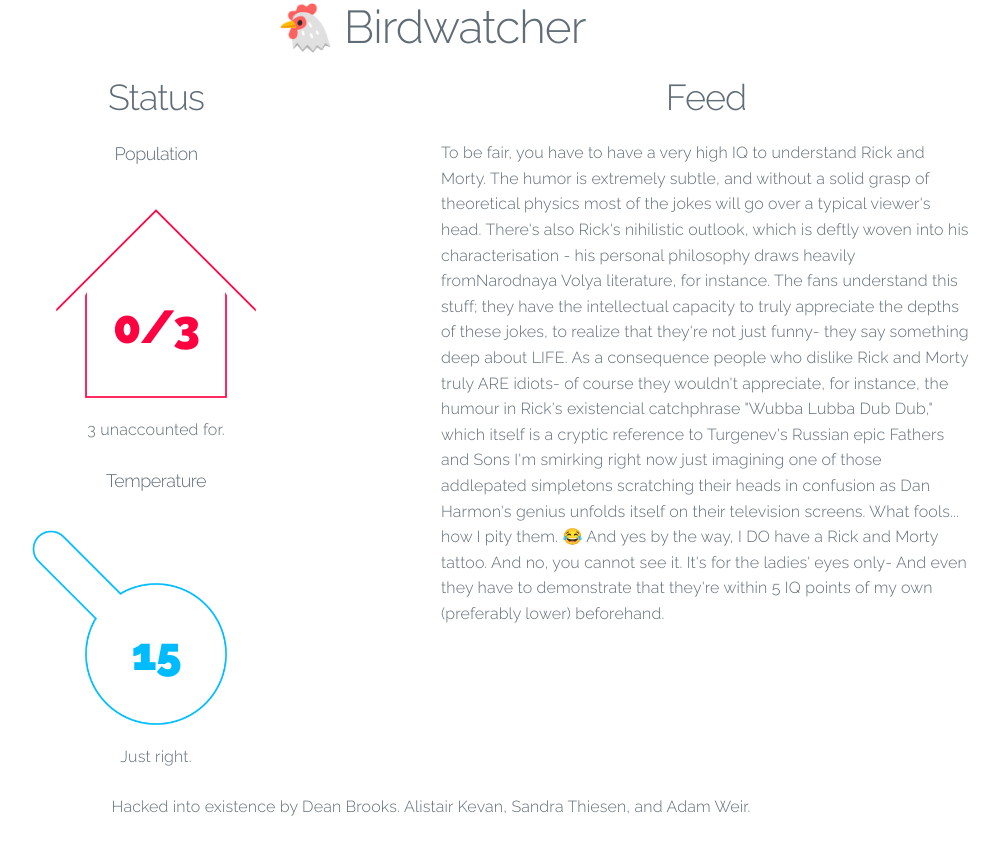
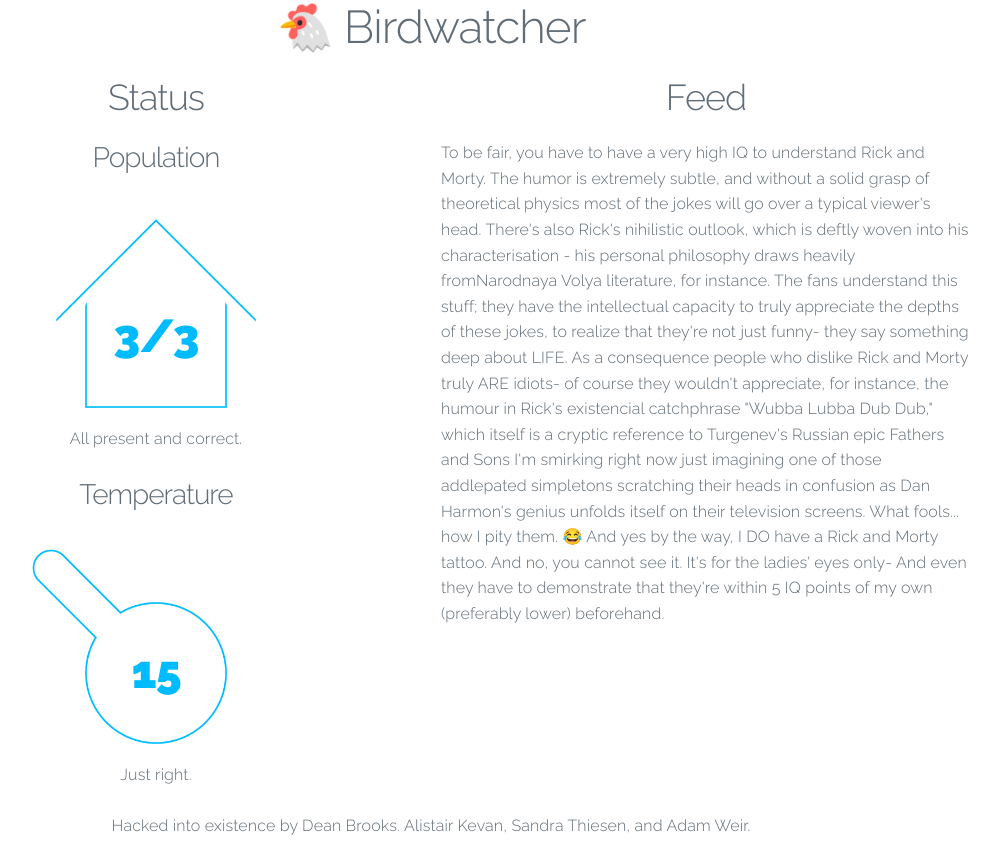
Before and after one commit to swaneekazoo/rgu-birdwatcher, a plain HTML site: page frontend/index.html in a window 1280 px wide. Shown: the whole page, without its empty margins (209-1208 px from the left). Drawn offline with nearby package versions, Linux system fonts and the light colour scheme; a small style sheet from the web is missing.

Commit message:
Final update (7:33)

```diff
--- a/frontend/index.html
+++ b/frontend/index.html
@@ -37,7 +37,7 @@
 
 							<!-- Population -->
 
-							<h5 class="title">Population</h5>
+							<h3 class="title">Population</h3>
 							<div class="container" id="popbox">
 								<h1 id="pophead">/</h1>
 								<img src="img/population/good.png" id="popimg">
@@ -46,7 +46,7 @@
 
 							<!-- Temperature -->
 
-							<h5 class="title">Temperature</h5>
+							<h3 class="title">Temperature</h3>
 							<div class="container" id="thermobox">
 								<h1 id="thermohead">0</h1>
 								<img src="img/temperature/good.png" id="thermoimg">
--- a/frontend/js/population.js
+++ b/frontend/js/population.js
@@ -1,5 +1,5 @@
 var popMax = 3;
-var popNow = 0;
+var popNow = 3;
 
 PopulationUpdate();
 
```
